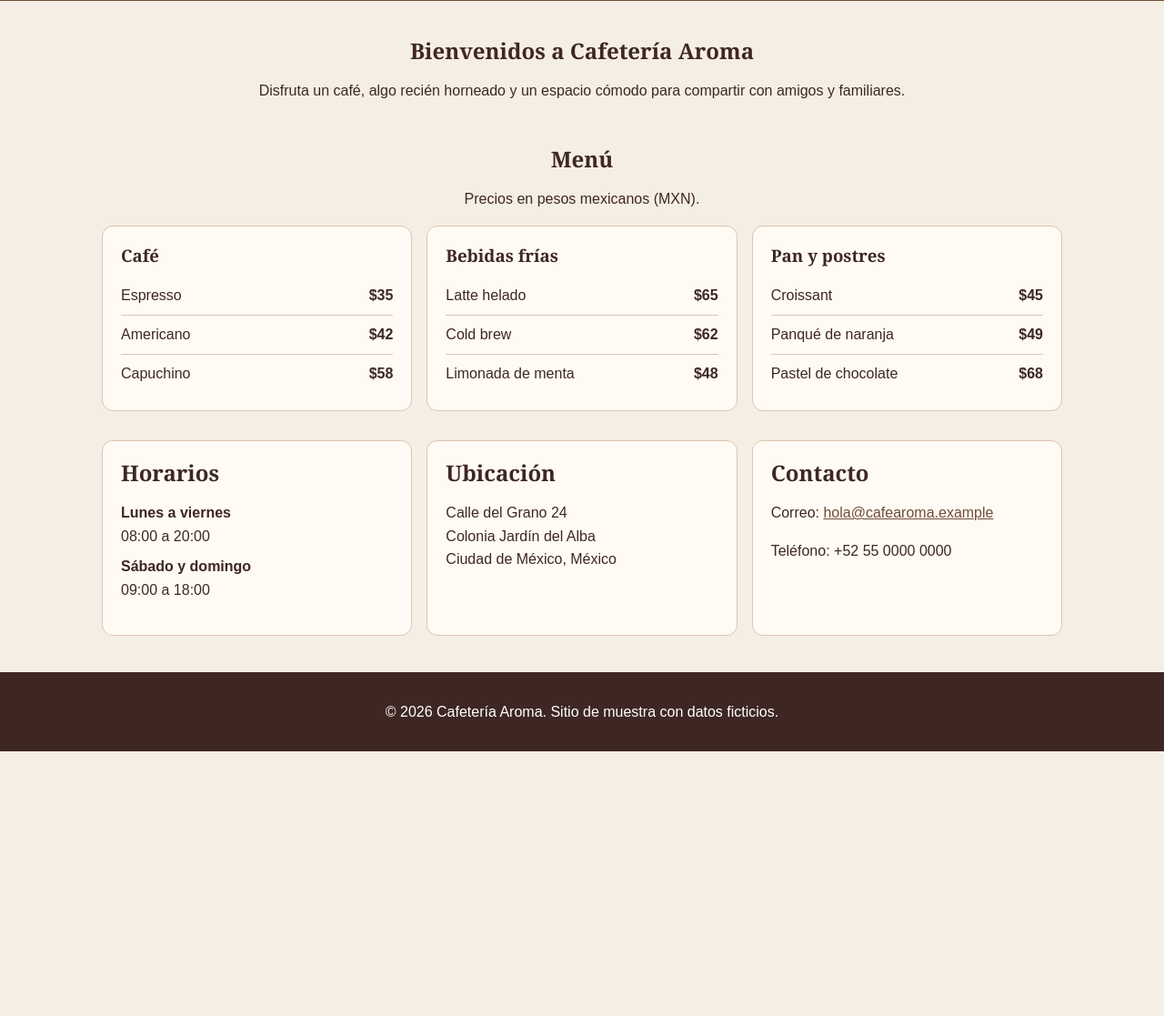
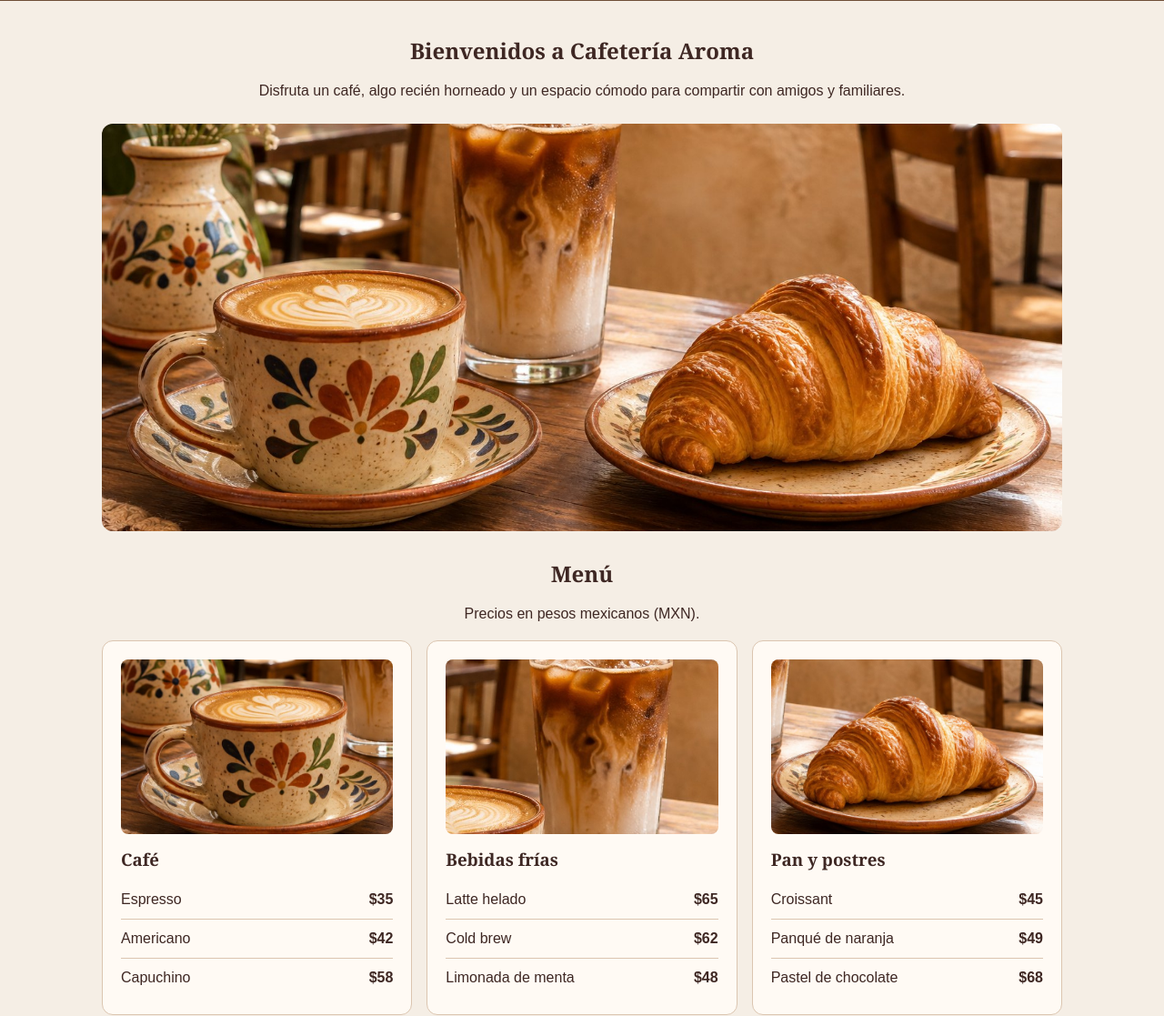
Before and after one commit to Eduardo-L5/cafeteria-web, a plain HTML site: page index.html in a window 1280 px wide. Shown: the part 220-1337 px from the top of the page at 91% size. Before the commit the page ends 1046 px from the top, so only its background shows below. Drawn offline with Linux system fonts and the light colour scheme.

Commit message:
Agregar estilos e imagenes en el proyecto

```diff
--- a/css/estilos.css
+++ b/css/estilos.css
@@ -102,3 +102,21 @@ footer {
     color: white;
     padding: 15px;
 }
+
+.imagen-bienvenida {
+    display: block;
+    width: 100%;
+    max-height: 28rem;
+    object-fit: cover;
+    border-radius: 0.75rem;
+    margin-top: 1.5rem;
+}
+
+.imagen-menu {
+    display: block;
+    width: 100%;
+    height: 12rem;
+    object-fit: cover;
+    border-radius: 0.5rem;
+    margin-bottom: 1rem;
+}
--- a/index.html
+++ b/index.html
@@ -22,9 +22,10 @@
     </header>
 
     <main>
-        <section aria-labelledby="bienvenida">
+        <section class="bienvenida" aria-labelledby="bienvenida">
             <h2 id="bienvenida">Bienvenidos a Cafetería Aroma</h2>
             <p>Disfruta un café, algo recién horneado y un espacio cómodo para compartir con amigos y familiares.</p>
+            <img class="imagen-bienvenida" src="img/cafeteria.jpg" alt="Café, bebida fría y croissant en una mesa acogedora">
         </section>
 
         <section id="menu" aria-labelledby="titulo-menu">
@@ -32,6 +33,7 @@
             <p>Precios en pesos mexicanos (MXN).</p>
             <div class="tarjetas">
                 <div class="tarjeta">
+                    <img class="imagen-menu" src="img/cafe.jpg" alt="Una taza de café con leche" loading="lazy">
                     <h3>Café</h3>
                     <ul class="productos">
                         <li><span>Espresso</span> <strong>$35</strong></li>
@@ -40,6 +42,7 @@
                     </ul>
                 </div>
                 <div class="tarjeta">
+                    <img class="imagen-menu" src="img/bebidas-frias.jpg" alt="Un café frío con hielo" loading="lazy">
                     <h3>Bebidas frías</h3>
                     <ul class="productos">
                         <li><span>Latte helado</span> <strong>$65</strong></li>
@@ -48,6 +51,7 @@
                     </ul>
                 </div>
                 <div class="tarjeta">
+                    <img class="imagen-menu" src="img/pan.jpg" alt="Un croissant recién horneado" loading="lazy">
                     <h3>Pan y postres</h3>
                     <ul class="productos">
                         <li><span>Croissant</span> <strong>$45</strong></li>
```
Also changed, not shown: img/bebidas-frias.jpg (added), img/cafe.jpg (added), img/cafeteria.jpg (added), img/pan.jpg (added).
